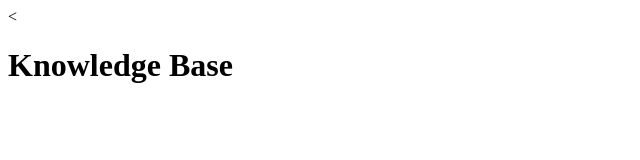
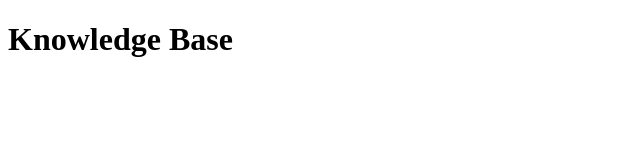
Before and after one commit to SyafiqEXP/Main, a plain HTML site: page index.html in a window 1280 px wide. Shown: the whole page, without its empty margins (0-640 px from the left). Drawn offline with Linux system fonts and the light colour scheme.

Commit message:
Update index.html

```diff
--- a/index.html
+++ b/index.html
@@ -5,6 +5,6 @@
     <title> Ark </title>
   </head>
   <body>
-    <<h1> Knowledge Base</h1>
+    <h1> Knowledge Base</h1>
   </body>
 </html>
```
